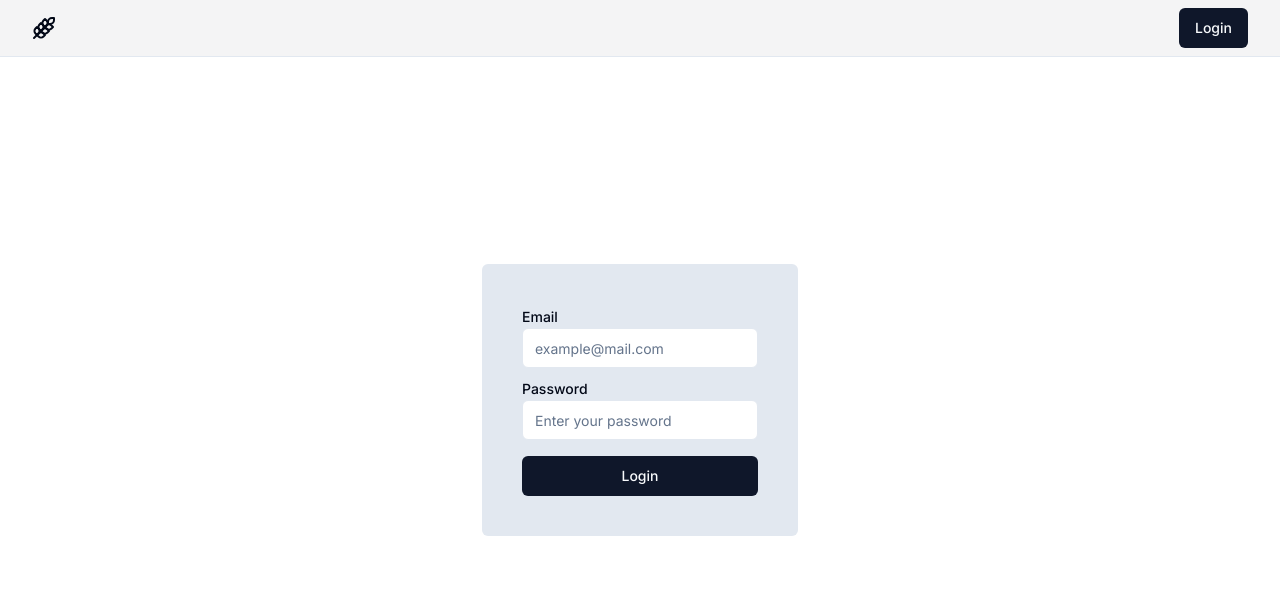
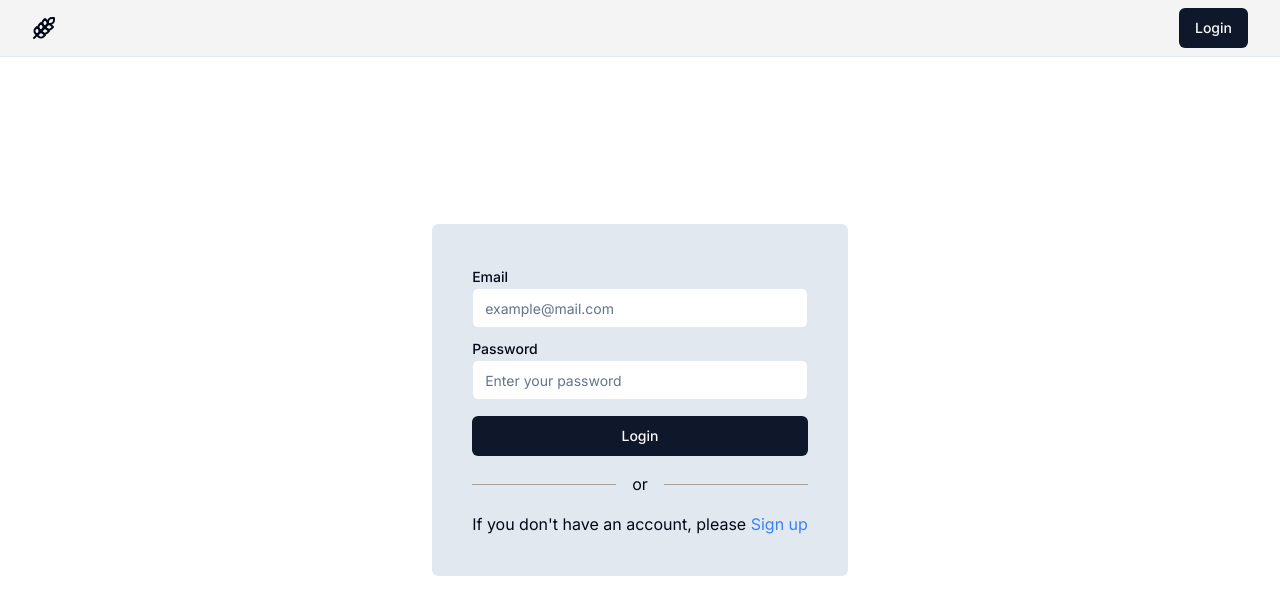
Before and after one commit to takahiromitsui/grocery-guide-frontend, a Next.js app: page /login in a window 1280 px wide. Shown: the top 614 px of the page. Built offline with nearby package versions, Linux system fonts and the light colour scheme.

Commit message:
style: style login form

```diff
--- a/src/components/form/LoginForm.tsx
+++ b/src/components/form/LoginForm.tsx
@@ -14,12 +14,19 @@ import {
 	FormMessage,
 } from '@/components/ui/form';
 import { Input } from '@/components/ui/input';
+import Link from 'next/link';
 
 const LoginFormSchema = z.object({
-	email: z.string().email({ message: 'Invalid email address' }),
-	password: z.string({
-		required_error: 'Password is required',
-	}),
+	email: z
+		.string({
+			required_error: 'Email is required',
+		})
+		.email({ message: 'Invalid email address' }),
+	password: z
+		.string({
+			required_error: 'Password is required',
+		})
+		.min(8, { message: 'Password must be at least 8 characters long' }),
 });
 
 export default function LoginForm() {
@@ -44,7 +51,10 @@ export default function LoginForm() {
 							<FormItem>
 								<FormLabel>Email</FormLabel>
 								<FormControl>
-									<Input placeholder='example@mail.com' {...field} />
+									<Input
+										placeholder='example@mail.com'
+										{...field}
+									/>
 								</FormControl>
 								<FormMessage />
 							</FormItem>
@@ -57,7 +67,11 @@ export default function LoginForm() {
 							<FormItem>
 								<FormLabel>Password</FormLabel>
 								<FormControl>
-									<Input placeholder='Enter your password' {...field} />
+									<Input
+										type='password'
+										placeholder='Enter your password'
+										{...field}
+									/>
 								</FormControl>
 								<FormMessage />
 							</FormItem>
@@ -67,6 +81,20 @@ export default function LoginForm() {
 				<Button className='w-full mt-4' type='submit'>
 					Login
 				</Button>
+				<div
+					className='mx-auto
+        my-4 flex w-full items-center justify-evenly
+        before:mr-4 before:block before:h-px before:flex-grow before:bg-stone-400 after:ml-4 after:block after:h-px after:flex-grow after:bg-stone-400
+        '
+				>
+					or
+				</div>
+				<p>
+					If you don&apos;t have an account, please&nbsp;
+					<Link className='text-blue-500 hover:underline' href='/sign-up'>
+						Sign up
+					</Link>
+				</p>
 			</form>
 		</Form>
 	);
```
